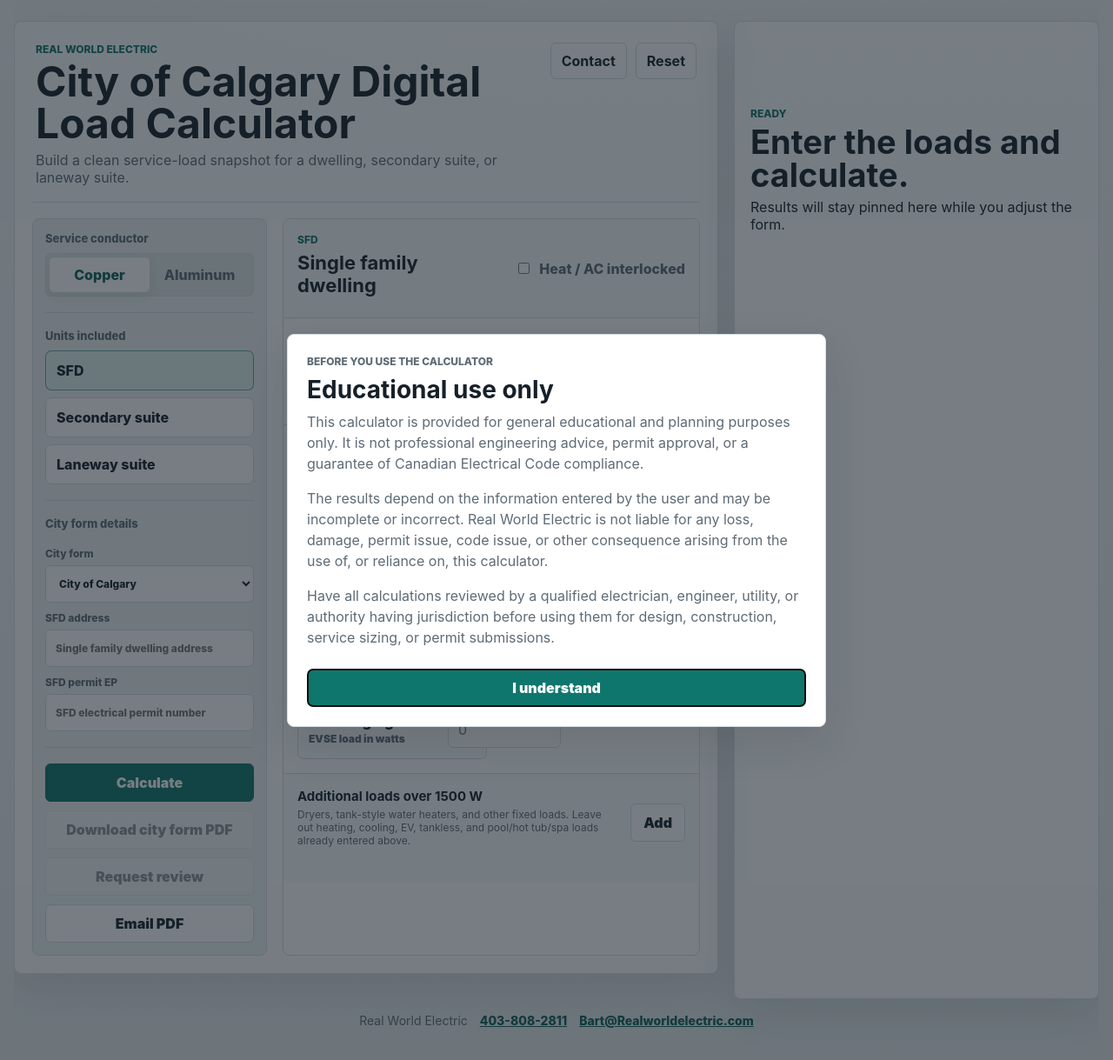
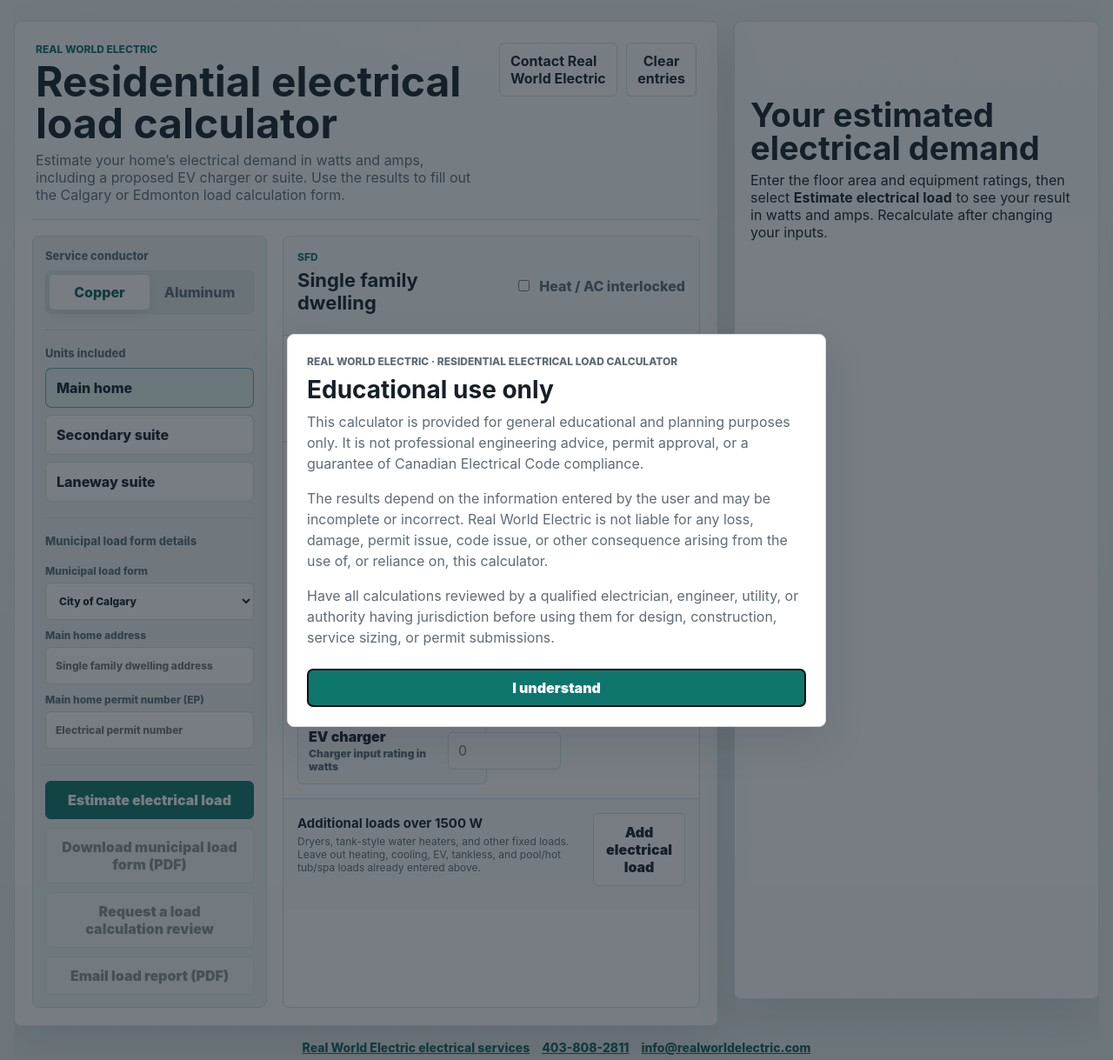
Before and after one commit to bbartsinn/Load_Calc2.0, a Flask app: page / in a window 1280 px wide. Shown: the whole page at 87% size. Run offline with Flask 3, Linux system fonts and the light colour scheme.

Commit message:
Clarify residential electrical load estimates, form downloads and business contacts

```diff
--- a/routes.py
+++ b/routes.py
@@ -292,7 +292,7 @@ def send_calculation_email():
             data={
                 "from": from_address,
                 "to": [user_email],
-                "subject": "Your Real World Electric Load Calculation",
+                "subject": "Your residential electrical load estimate from Real World Electric",
                 "html": html_content
             },
             files=[("attachment", ("LoadCalculation.pdf", pdf_bytes, "application/pdf"))],
@@ -362,7 +362,10 @@ def submit_contact():
         logger.exception("Contact email failed")
         return "Error sending email.", 500
 
-    # Return "success" so the AJAX script can detect it
+    if request.accept_mimetypes.best == "text/html":
+        return render_template("contact.html", receipt_title="Electrical project enquiry received",
+                               receipt_message="Real World Electric received your message and will reply to the email address you provided.")
+    # Keep the original response for clients submitting via AJAX.
     return "success"
 
 # -------------------------------------------------------
@@ -436,9 +439,9 @@ def submit_review_form():
         return "Failed to send review request.", 500
 
     confirmation_content = f"""
-    <h2>Thank You!</h2>
-    <p>Your load calculation review request has been received.</p>
-    <p>A Master Electrician will be in touch within 24 hours.</p>
+    <h2>Real World Electric received your electrical load review request</h2>
+    <p>We will review the project details you supplied.</p>
+    <p>A master electrician will contact you about the scope, fee and next steps.</p>
     <p>Thank you for choosing Real World Electric.</p>
     """
 
@@ -452,7 +455,7 @@ def submit_review_form():
             data={
                 "from": from_address,
                 "to": [user_email],
-                "subject": "Your Load Calculation Review Request Has Been Received",
+                "subject": "Real World Electric received your electrical load review request",
                 "html": confirmation_content
             },
             files=files,
@@ -463,4 +466,7 @@ def submit_review_form():
         logger.exception("Review confirmation email failed")
         return "Failed to send confirmation email.", 500
 
-    return "Thank you! Your review request has been sent. We will contact you shortly."
+    if request.accept_mimetypes.best == "text/html":
+        return render_template("contact.html", receipt_title="Electrical load review request received",
+                               receipt_message="Check your email for confirmation. Real World Electric will contact you about the scope, fee and next steps.")
+    return "Real World Electric received your electrical load review request. We will contact you about the next steps."
--- a/static/script.js
+++ b/static/script.js
@@ -11,7 +11,7 @@ const LOAD_FIELDS = [
   ["tankless_watts", "Tankless water heater", "Electric tankless domestic water heater load"],
   ["steamer_watts", "Steamer", "Steam shower or steamer load"],
   ["pool_hot_tub_watts", "Pool / hot tub / spa", "Whole equipment nameplate watts"],
-  ["ev_charging_watts", "EV charging", "EVSE load in watts"],
+  ["ev_charging_watts", "EV charger", "Charger input rating in watts"],
 ];
 
 const BELOW_GROUND_AREA_FACTOR = 0.75;
@@ -49,11 +49,11 @@ function parseNumber(input) {
 function unitCard(unit) {
   const loadRows = LOAD_FIELDS.map(([key, label, hint]) => `
     <div class="load-row" data-load-key="${key}">
-      <label>
+      <label for="${key}_${unit}">
         <span>${label}</span>
         <small>${hint}</small>
       </label>
-      <input type="number" min="0" step="1" inputmode="decimal" name="${key}_${unit}" placeholder="0">
+      <input type="number" min="0" step="1" inputmode="decimal" id="${key}_${unit}" name="${key}_${unit}" placeholder="0">
     </div>
   `).join("");
 
@@ -89,7 +89,7 @@ function unitCard(unit) {
             <h3>Additional loads over 1500 W</h3>
             <p>Dryers, tank-style water heaters, and other fixed loads. Leave out heating, cooling, EV, tankless, and pool/hot tub/spa loads already entered above.</p>
           </div>
-          <button type="button" class="small-button add-load">Add</button>
+          <button type="button" class="small-button add-load">Add electrical load</button>
         </div>
         <div class="additional-list"></div>
       </div>
@@ -101,8 +101,8 @@ function additionalLoadRow() {
   const row = document.createElement("div");
   row.className = "additional-row";
   row.innerHTML = `
-    <input type="text" class="additional-description" placeholder="Description">
-    <input type="number" class="additional-watts" min="0" step="1" inputmode="decimal" placeholder="Watts">
+    <input type="text" class="additional-description" aria-label="Additional equipment name" placeholder="Equipment name">
+    <input type="number" class="additional-watts" aria-label="Additional equipment rating in watts" min="0" step="1" inputmode="decimal" placeholder="Watts">
     <button type="button" class="icon-button remove-load" aria-label="Remove additional load" title="Remove">Remove</button>
   `;
   row.querySelector(".remove-load").addEventListener("click", () => row.remove());
@@ -252,7 +252,7 @@ function renderResults(data) {
       </div>
       <dl>
         <div><dt>Load</dt><dd>${formatWatts(unit.calculated_load)}</dd></div>
-        <div><dt>OCP</dt><dd>${unit.unit_ocp || "N/A"}</dd></div>
+        <div><dt>Overcurrent protection</dt><dd>${unit.unit_ocp || "N/A"}</dd></div>
         <div><dt>Conductor</dt><dd>${unit.unit_conductor || "N/A"}</dd></div>
       </dl>
       ${renderAreaSummary(unit.area_summary)}
@@ -266,6 +266,7 @@ function renderResults(data) {
   }
 
   $("#reviewButton").disabled = false;
+  $("#emailButton").disabled = false;
   $("#cityFormButton").disabled = false;
 }
 
@@ -322,7 +323,7 @@ function renderBreakdownTable(rows) {
 
 async function calculateLoad(event) {
   event.preventDefault();
-  const button = $(".primary-action");
+  const button = $("#loadCalcForm button[type=submit]");
   button.disabled = true;
   button.textContent = "Calculating...";
 
@@ -350,12 +351,12 @@ async function calculateLoad(event) {
     $("#resultError").innerHTML = `<h2>Calculation failed</h2><p>${error.message}</p>`;
   } finally {
     button.disabled = false;
-    button.textContent = "Calculate";
+    button.textContent = "Estimate electrical load";
   }
 }
 
 async function sendCalculationEmail() {
-  const userEmail = window.prompt("Email address for the calculation PDF:");
+  const userEmail = window.prompt("Send the electrical load report (PDF) to which email address?");
   if (!userEmail) return;
   if (!/^[^@\s]+@[^@\s]+\.[^@\s]+$/.test(userEmail)) {
     window.alert("Enter a valid email address.");
@@ -386,7 +387,7 @@ async function sendCalculationEmail() {
     window.alert(error.message);
   } finally {
     button.disabled = false;
-    button.textContent = "Email PDF";
+    button.textContent = "Email load report (PDF)";
   }
 }
 
--- a/templates/index.html
+++ b/templates/index.html
@@ -1,9 +1,10 @@
 <!DOCTYPE html>
-<html lang="en">
+<html lang="en-CA">
 <head>
   <meta charset="UTF-8">
   <meta name="viewport" content="width=device-width, initial-scale=1.0">
-  <title>City of Calgary Digital Load Calculator</title>
+  <title>Residential Electrical Load Calculator for Calgary &amp; Edmonton | Real World Electric</title>
+  <meta name="description" content="Estimate electrical demand in watts and amps for a home, secondary suite or EV charger. Real World Electric’s planning tool fills Calgary and Edmonton residential load forms.">
   <link rel="stylesheet" href="{{ url_for('static', filename='style.css') }}?v=20260525-1705">
 <!-- Google tag (gtag.js) -->
 <script async src="https://www.googletagmanager.com/gtag/js?id=G-K3BF6QGHLL"></script>
@@ -12,7 +13,7 @@
 <body>
   <div class="disclaimer-modal hidden" id="disclaimerModal" role="dialog" aria-modal="true" aria-labelledby="disclaimerTitle">
     <div class="disclaimer-dialog">
-      <p class="eyebrow">Before you use the calculator</p>
+      <p class="eyebrow">Real World Electric · Residential electrical load calculator</p>
       <h2 id="disclaimerTitle">Educational use only</h2>
       <p>
         This calculator is provided for general educational and planning purposes only. It is not professional engineering advice,
@@ -35,12 +36,12 @@
       <header class="topbar">
         <div>
           <p class="eyebrow">Real World Electric</p>
-          <h1>City of Calgary Digital Load Calculator</h1>
-          <p class="subhead">Build a clean service-load snapshot for a dwelling, secondary suite, or laneway suite.</p>
+          <h1>Residential electrical load calculator</h1>
+          <p class="subhead">Estimate your home’s electrical demand in watts and amps, including a proposed EV charger or suite. Use the results to fill out the Calgary or Edmonton load calculation form.</p>
         </div>
         <div class="topbar-actions">
-          <a class="ghost-link" href="{{ url_for('api.contact') }}">Contact</a>
-          <button type="button" class="icon-button" id="resetButton" aria-label="Reset calculator" title="Reset calculator">Reset</button>
+          <a class="ghost-link" href="{{ url_for('api.contact') }}">Contact Real World Electric</a>
+          <button type="button" class="icon-button" id="resetButton" aria-label="Clear all calculator entries" title="Clear all calculator entries">Clear entries</button>
         </div>
       </header>
 
@@ -61,7 +62,7 @@
             <div class="unit-picker">
               <label class="unit-chip locked">
                 <input type="checkbox" class="unit-toggle" value="SFD" checked disabled>
-                <span>SFD</span>
+                <span>Main home</span>
               </label>
               <label class="unit-chip">
                 <input type="checkbox" class="unit-toggle" value="SS">
@@ -75,21 +76,21 @@
           </div>
 
           <div class="panel-section city-form-fields">
-            <p class="field-label">City form details</p>
+            <p class="field-label">Municipal load form details</p>
             <label>
-              <span>City form</span>
+              <span>Municipal load form</span>
               <select name="cityFormType" id="cityFormType">
                 <option value="calgary">City of Calgary</option>
                 <option value="edmonton">City of Edmonton</option>
               </select>
             </label>
             <label>
-              <span>SFD address</span>
+              <span>Main home address</span>
               <input type="text" name="sfdAddress" placeholder="Single family dwelling address">
             </label>
             <label class="calgary-only-field">
-              <span>SFD permit EP</span>
-              <input type="text" name="sfdEp" placeholder="SFD electrical permit number">
+              <span>Main home permit number (EP)</span>
+              <input type="text" name="sfdEp" placeholder="Electrical permit number">
             </label>
             <label class="city-unit-field" data-city-unit="SS">
               <span>Secondary suite address</span>
@@ -110,10 +111,10 @@
           </div>
 
           <div class="panel-section quick-actions">
-            <button type="submit" class="primary-action">Calculate</button>
-            <button type="button" id="cityFormButton" class="secondary-action" disabled>Download city form PDF</button>
-            <button type="button" id="reviewButton" class="secondary-action" disabled>Request review</button>
-            <button type="button" id="emailButton" class="secondary-action">Email PDF</button>
+            <button type="submit" class="primary-action">Estimate electrical load</button>
+            <button type="button" id="cityFormButton" class="secondary-action" disabled>Download municipal load form (PDF)</button>
+            <button type="button" id="reviewButton" class="secondary-action" disabled>Request a load calculation review</button>
+            <button type="button" id="emailButton" class="secondary-action" disabled>Email load report (PDF)</button>
           </div>
         </aside>
 
@@ -123,9 +124,8 @@
 
     <aside class="results-panel" id="resultPanel">
       <div class="result-empty" id="emptyState">
-        <p class="eyebrow">Ready</p>
-        <h2>Enter the loads and calculate.</h2>
-        <p>Results will stay pinned here while you adjust the form.</p>
+        <h2>Your estimated electrical demand</h2>
+        <p>Enter the floor area and equipment ratings, then select <strong>Estimate electrical load</strong> to see your result in watts and amps. Recalculate after changing your inputs.</p>
       </div>
 
       <div class="result-content hidden" id="resultContent">
@@ -138,7 +138,7 @@
 
         <div class="metric-grid">
           <div class="metric-card">
-            <span>Service OCP</span>
+            <span>Service overcurrent protection</span>
             <strong id="serviceOcp">N/A</strong>
           </div>
           <div class="metric-card">
@@ -146,11 +146,11 @@
             <strong id="serviceConductor">N/A</strong>
           </div>
           <div class="metric-card">
-            <span>BASIC demand</span>
+            <span>Basic demand</span>
             <strong id="basicDemandLoad">0 W</strong>
           </div>
           <div class="metric-card">
-            <span>100% Towards Demand load</span>
+            <span>Loads counted at 100%</span>
             <strong id="towardsDemandLoad">0 W</strong>
           </div>
         </div>
@@ -170,11 +170,11 @@
   </main>
 
   <footer class="site-footer">
-    <span>Real World Electric</span>
+    <a href="https://realworldelectric.com/">Real World Electric electrical services</a>
     <a href="tel:+14038082811">403-808-2811</a>
-    <a href="mailto:Bart@Realworldelectric.com">Bart@Realworldelectric.com</a>
+    <a href="mailto:info@realworldelectric.com">info@realworldelectric.com</a>
   </footer>
 
-  <script src="{{ url_for('static', filename='script.js') }}?v=20260525-1705"></script>
+  <script src="{{ url_for('static', filename='script.js') }}?v=20260525-1705-brand2"></script>
 </body>
 </html>
```
Also changed, not shown: services/email_template.py (+14 -14 lines), services/pdf_generator.py (+73 -18 lines), templates/contact.html (+13 -8 lines), templates/review_form.html (+12 -12 lines).
